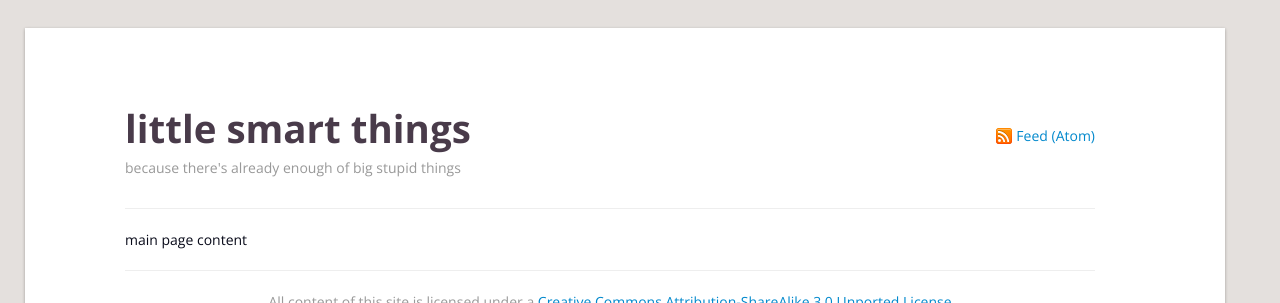
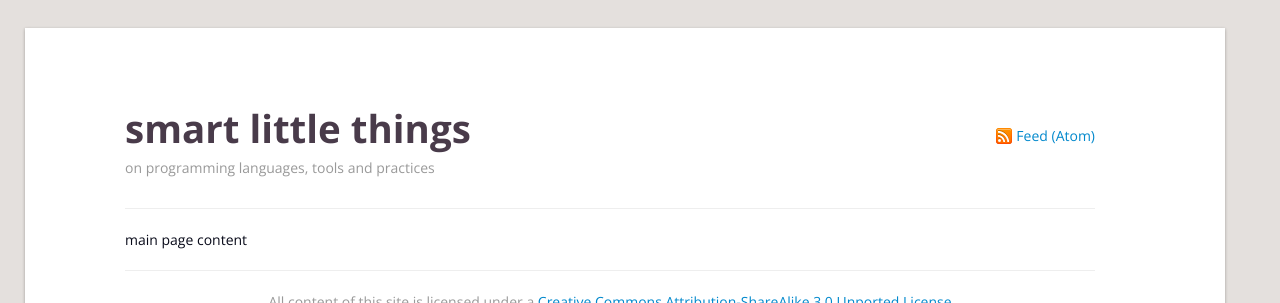
Before and after one commit to scriptin/scriptin.github.io, a Jekyll site: the page built from index.html, in a window 1280 px wide. Shown: the top 303 px of the page. Built offline with Jekyll 4.4.1, drawn with Linux system fonts in a browser that asks for light colours.

Commit message:
Title and subtitle change

```diff
--- a/_config.yml
+++ b/_config.yml
@@ -1,5 +1,5 @@
-title: little smart things
-subtitle: because there's already enough of big stupid things
+title: smart little things
+subtitle: on programming languages, tools and practices
 author_fullname: Dmitry Shpika
 author_nickname: scriptin
 
```
